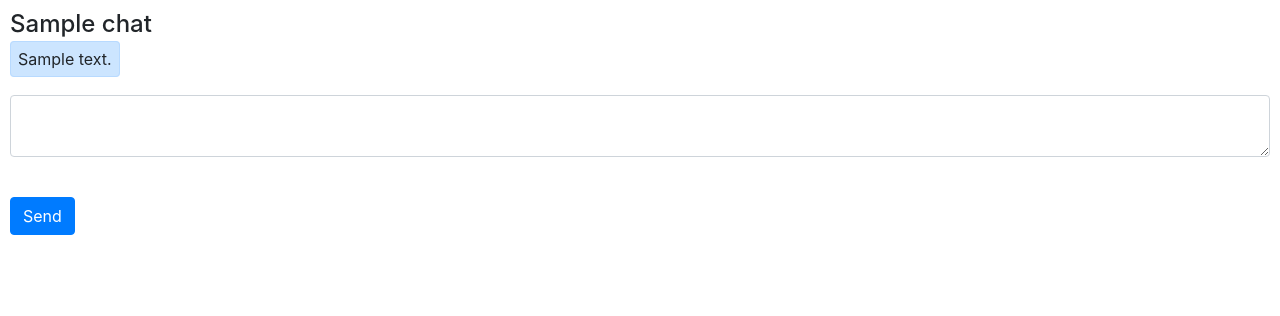
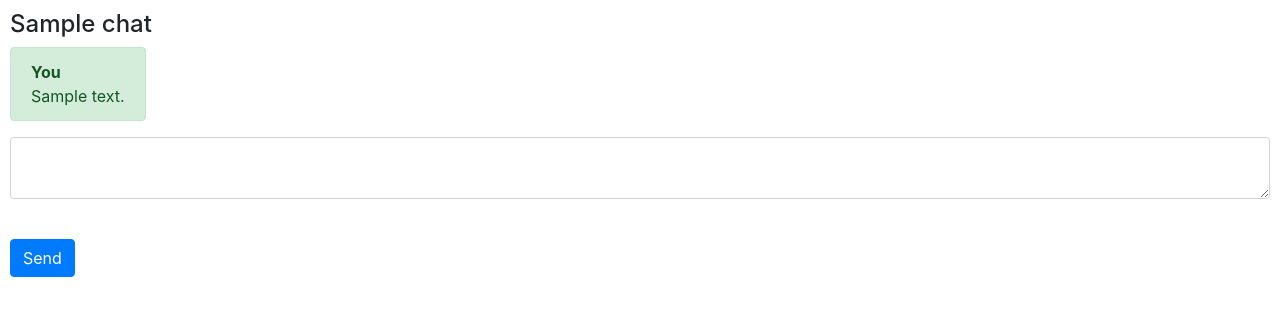
Before and after one commit to Rustemiq/Flask-Chat, a Flask app: page /chat/1 in a window 1280 px wide. Shown: the part 94-410 px from the top of the page. Run offline with Flask 3, Linux system fonts and the light colour scheme; a user stored in the database is signed in; tables that the repository leaves empty hold one stand-in row (values such as "Sample post"); some libraries are stand-ins or nearby versions.

Commit message:
обновлен шаблон содержимого чата
добавлено отображение автора сообщения и улучшен внешний вид страницы в целом

```diff
--- a/templates/chat.html
+++ b/templates/chat.html
@@ -6,7 +6,21 @@
 <h4>{{chat.name}}</h4>
 
 {% for message in chat.messages %}
-<a class="alert alert-primary" style="padding: 7px;"> {{ message.text }} </a><br><br>
+    {% if loop.first or message.author != chat.messages[loop.index0 - 1].author %}
+        {% if current_user == message.author: %}
+            <div class="alert alert-success" role="alert" style="width: fit-content">
+                <a class="alert-heading"><b> You </b></a><br>
+        {% else %}
+            <div class="alert alert-primary" role="alert" style="width: fit-content;">
+            <a class="alert-heading" style="color: gray"><b>{{ message.author.nickname }}</b></a><br>
+        {% endif %}
+    {% endif %}
+  <a style="white-space: pre-wrap">{{ message.text }}</a>
+      {% if loop.last or message.author != chat.messages[loop.index0 + 1].author %}
+          </div>
+      {% else %}
+          <br>
+      {% endif %}
 {% endfor %}
 
 <form method="POST" action="">
```
